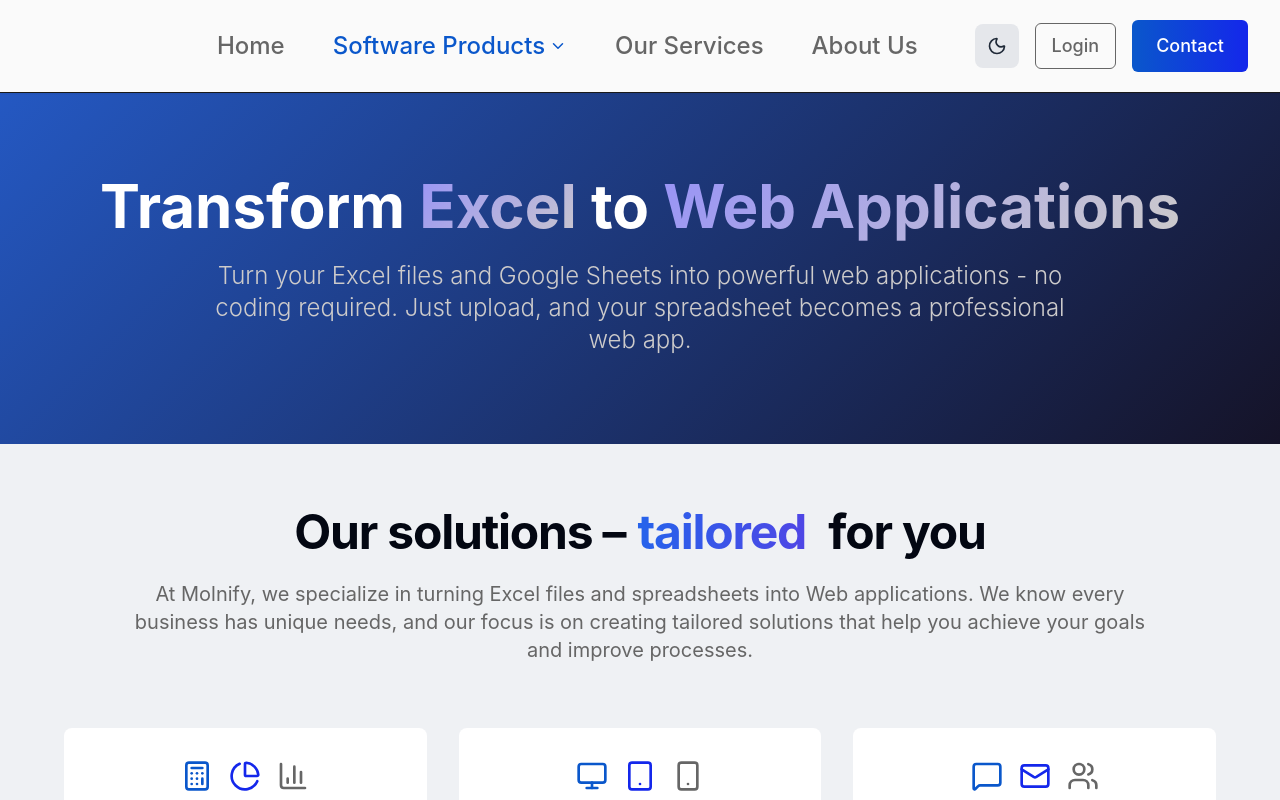
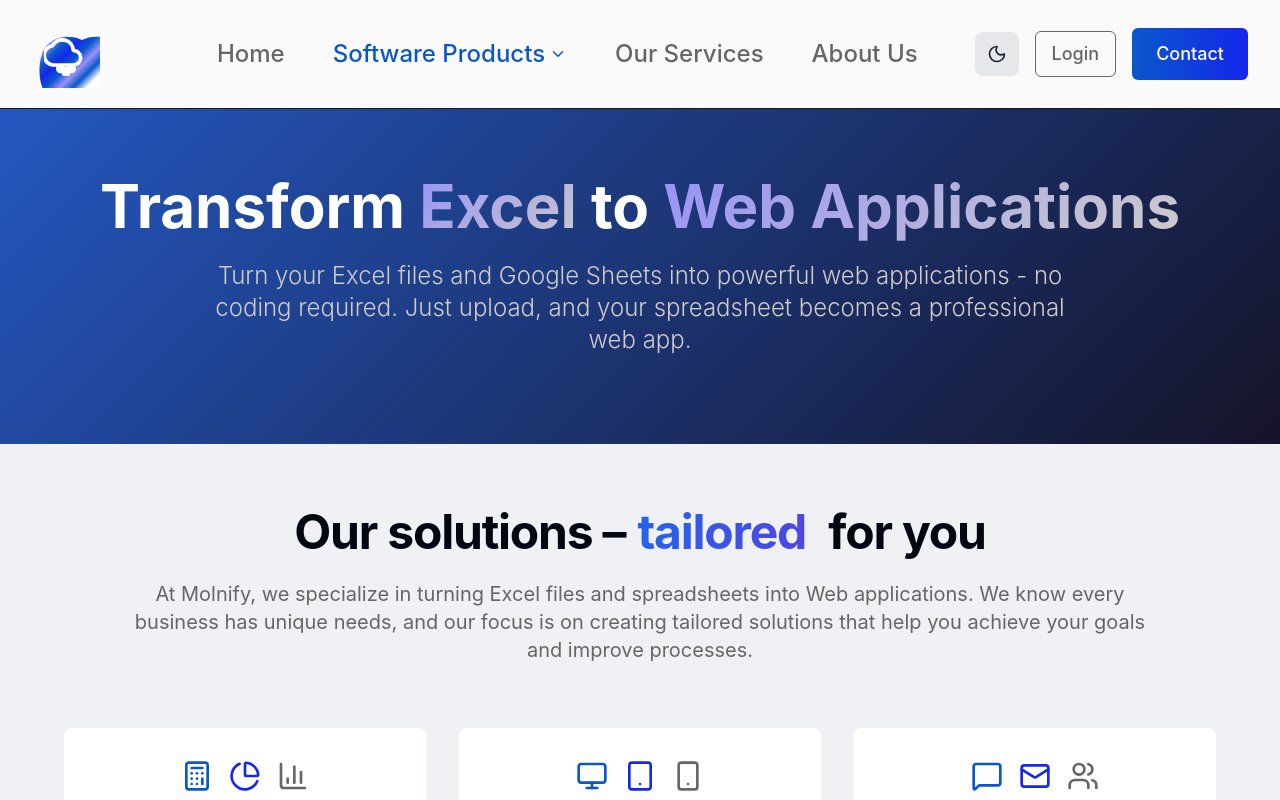
Before and after one commit to YaliZhang1/YL-website, a React (Vite) app: page /excel-to-web in a window 1280 px wide. Shown: the top 800 px of the page. Built offline with nearby package versions, Linux system fonts and the light colour scheme; the HTML template or start-up script is replaced by a standard one.

Commit message:
add logo

```diff
--- a/src/components/navbar/Navbar.tsx
+++ b/src/components/navbar/Navbar.tsx
@@ -53,16 +53,37 @@ export default function Navbar() {
             >
               {/* Logo */}
               <div className="flex items-center flex-shrink-0">
-                {/* <Link
+                <Link
                   to="/"
-                  className="flex items-center gap-2 hover:opacity-80 transition-colors"
+                  className=" flex items-center gap-2 hover:opacity-80 transition-colors"
                 >
-                  <img
-                    src="https://shadcnblocks.com/images/block/logos/shadcnblockscom-icon.svg"
-                    className="h-8 w-8"
-                    alt="Shadcn UI Navbar"
-                  />
-                </Link> */}
+
+                  <div
+                    className="p-3 nordic-gradient-4 text-white"
+                    style={{
+                      clipPath:
+                        'path("M 15 25 C 25 15 40 15 50 20 C 60 15 75 15 85 25 C 95 35 95 45 85 65 C 90 70 85 75 80 75 C 75 75 70 70 65 75 C 60 80 55 80 50 80 C 40 85 25 85 15 75 C 5 65 5 35 15 25 Z")',
+                    }}
+                  >
+                    <svg
+                      xmlns="http://www.w3.org/2000/svg"
+                      className="h-11 w-11 stroke-current"
+                      viewBox="0 0 24 24"
+                      fill="none"
+                      strokeWidth="2"
+                      strokeLinecap="round"
+                      strokeLinejoin="round"
+                    >
+                      <path d="M6 18h10a4 4 0 0 0 0-8 6 6 0 0 0-11.3-2.5A4.5 4.5 0 0 0 6 18z" />
+                      <circle cx="9" cy="20" r="1.5" />
+                      <circle cx="15" cy="20" r="1.5" />
+                      <circle cx="12" cy="22" r="1.5" />
+                      <line x1="9" y1="20" x2="15" y2="20" />
+                      <line x1="9" y1="20" x2="12" y2="22" />
+                      <line x1="15" y1="20" x2="12" y2="22" />
+                    </svg>
+                  </div>
+                </Link>
               </div>
             </motion.div>
 
@@ -184,7 +205,8 @@ export default function Navbar() {
                     to="/contact"
                     className={cn(
                       "btn-blue-big text-white",
-                      isActiveRoute("/contact") && " text-nordic-third opacity-65"
+                      isActiveRoute("/contact") &&
+                        " text-nordic-third opacity-65"
                     )}
                   >
                     Contact
@@ -371,4 +393,4 @@ export default function Navbar() {
       </nav>
     </>
   );
-};
+}
--- a/src/index.css
+++ b/src/index.css
@@ -67,10 +67,10 @@
   .page-title {
     @apply text-3xl md:text-4xl lg:text-6xl font-bold  mb-6 leading-tight;
   }
-   .page-description {
+  .page-description {
     @apply font-light text-sm md:text-2xl text-nordic-muted max-w-4xl mx-auto leading-relaxed;
   }
- .section-title {
+  .section-title {
     @apply text-2xl md:text-3xl lg:text-5xl font-bold tracking-tight mb-6;
   }
   .color-section-title {
@@ -188,6 +188,22 @@
       135deg,
       var(--nordic-dark),
       var(--nordic-darker)
+    );
+  }
+  .nordic-gradient-4 {
+    background: linear-gradient(
+      135deg,
+      var(--nordic-darker),
+      var(--nordic-darker),
+      var(--nordic-darker),
+      var(--nordic-third),
+      var(--nordic-primary),
+      var(--nordic-secondary),
+      var(--nordic-primary),
+      var(--nordic-third),
+      var(--nordic-primary),
+      var(--color-bg),
+      var(--color-bg)
     );
   }
 
```
